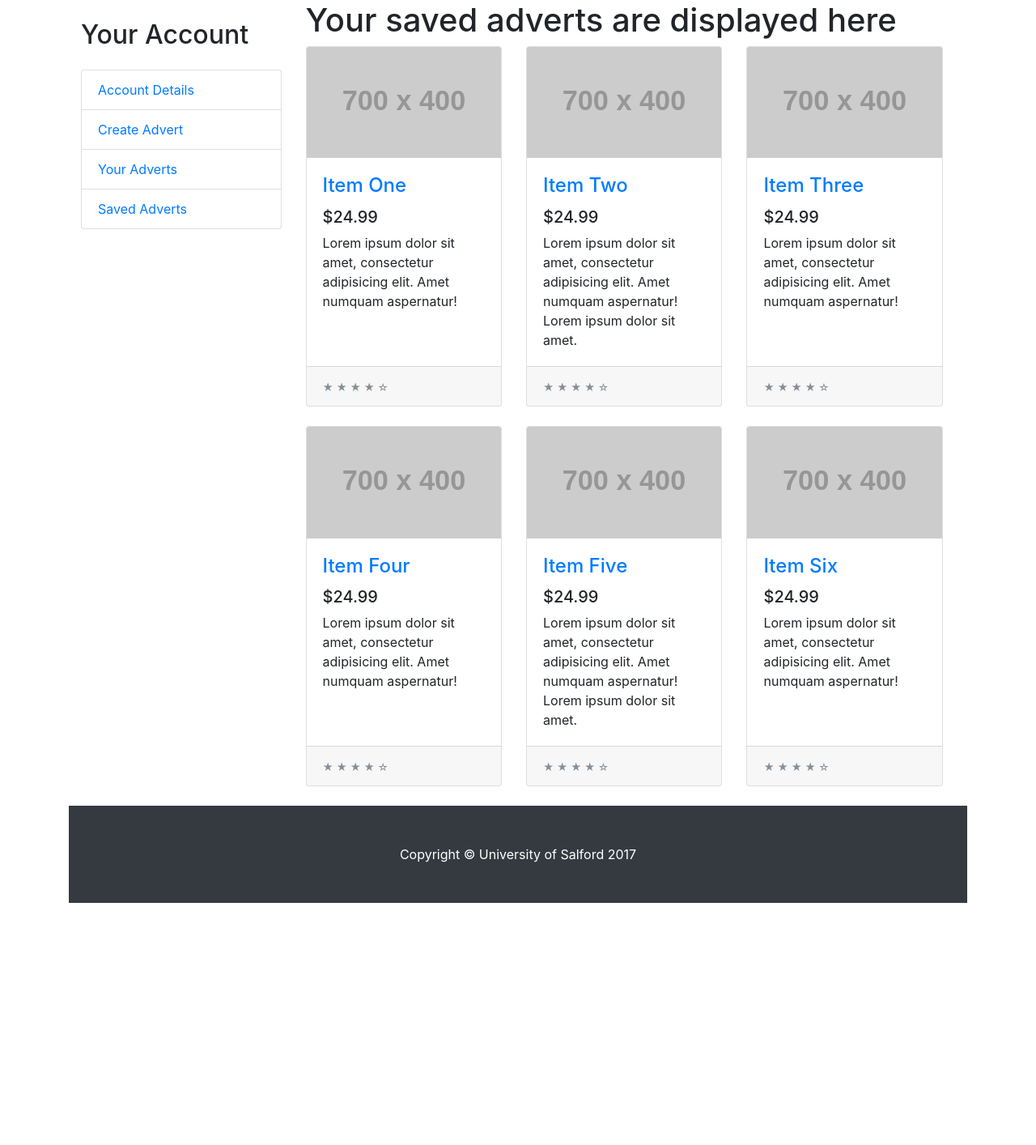
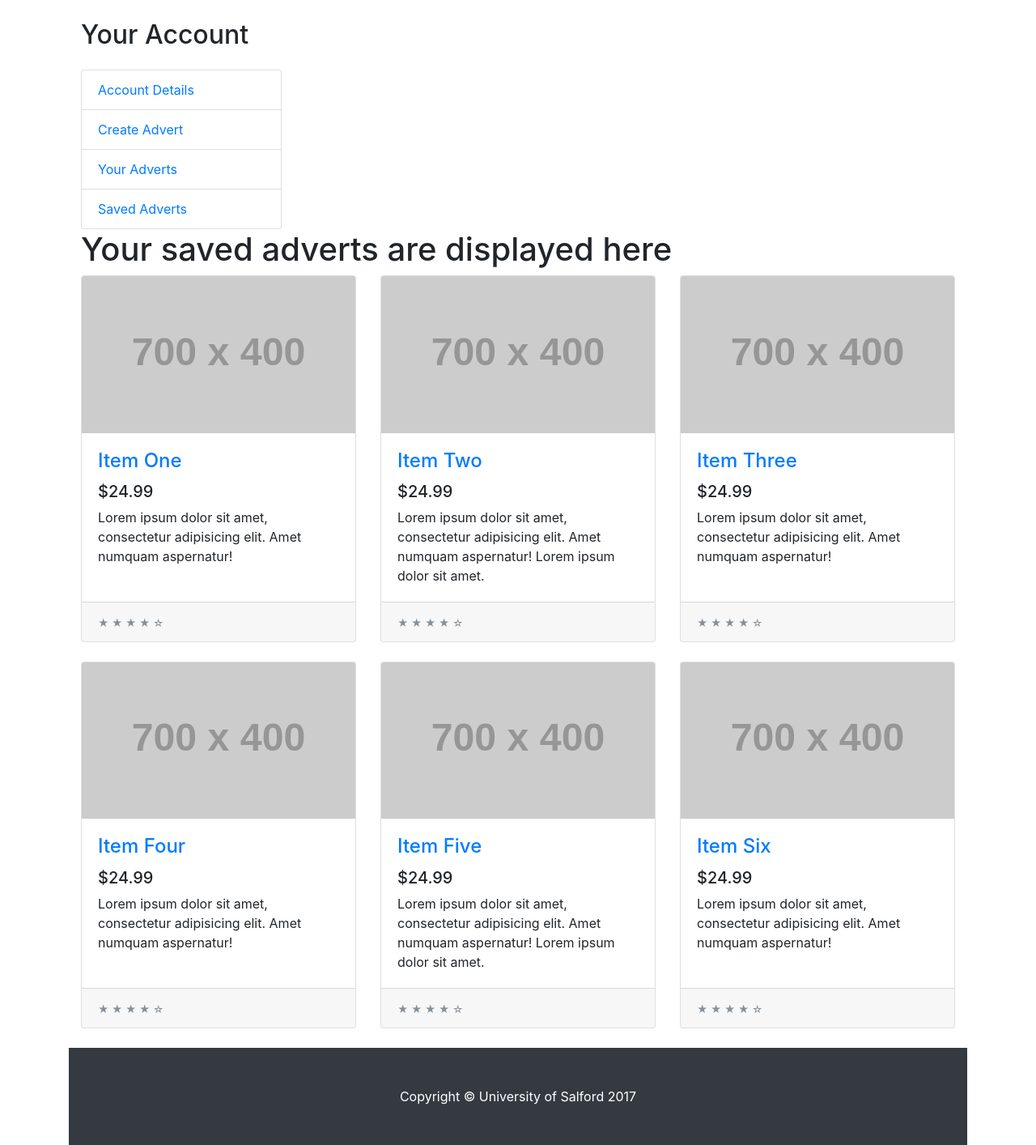
Before and after one commit to HarryAndrewMorgan/MorgansMagicEmporium, a PHP site: page /youradverts in a window 1280 px wide. Shown: the part 56-1470 px from the top of the page at 81% size. Before the commit the page ends 1171 px from the top, so only its background shows below. Run offline with PHP 8.4, Linux system fonts and the light colour scheme; grey boxes labelled with a size stand in for pictures from a placeholder-image service; some libraries are stand-ins or nearby versions.

Commit message:
checkout

```diff
--- a/css/shop-homepage.css
+++ b/css/shop-homepage.css
@@ -13,6 +13,3 @@ body {
     padding-top: 56px;
   }
 }
-#nomargin {
-  float: left;
-}
--- a/views/dashnav.phtml
+++ b/views/dashnav.phtml
@@ -2,7 +2,7 @@
 
 
 
-        <div class="col-lg-3" id="nomargin">
+        <div class="col-lg-3">
 
             <h2 class="my-4">Your Account</h2>
             <div class="list-group">
--- a/views/youradverts.phtml
+++ b/views/youradverts.phtml
@@ -6,9 +6,6 @@
         <div class="row">
 
             <div class="col-lg-3">
-
-
-
             </div>
             <!-- /.col-lg-3 -->
 
```
